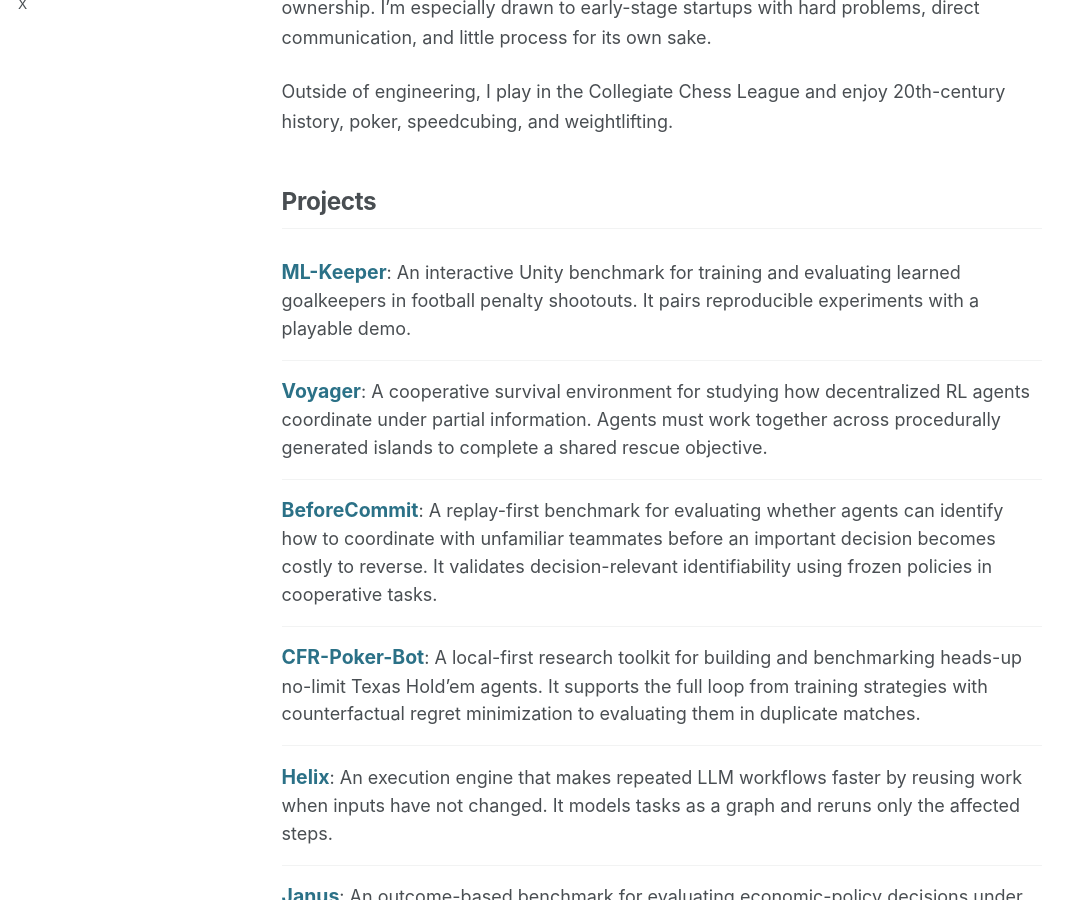
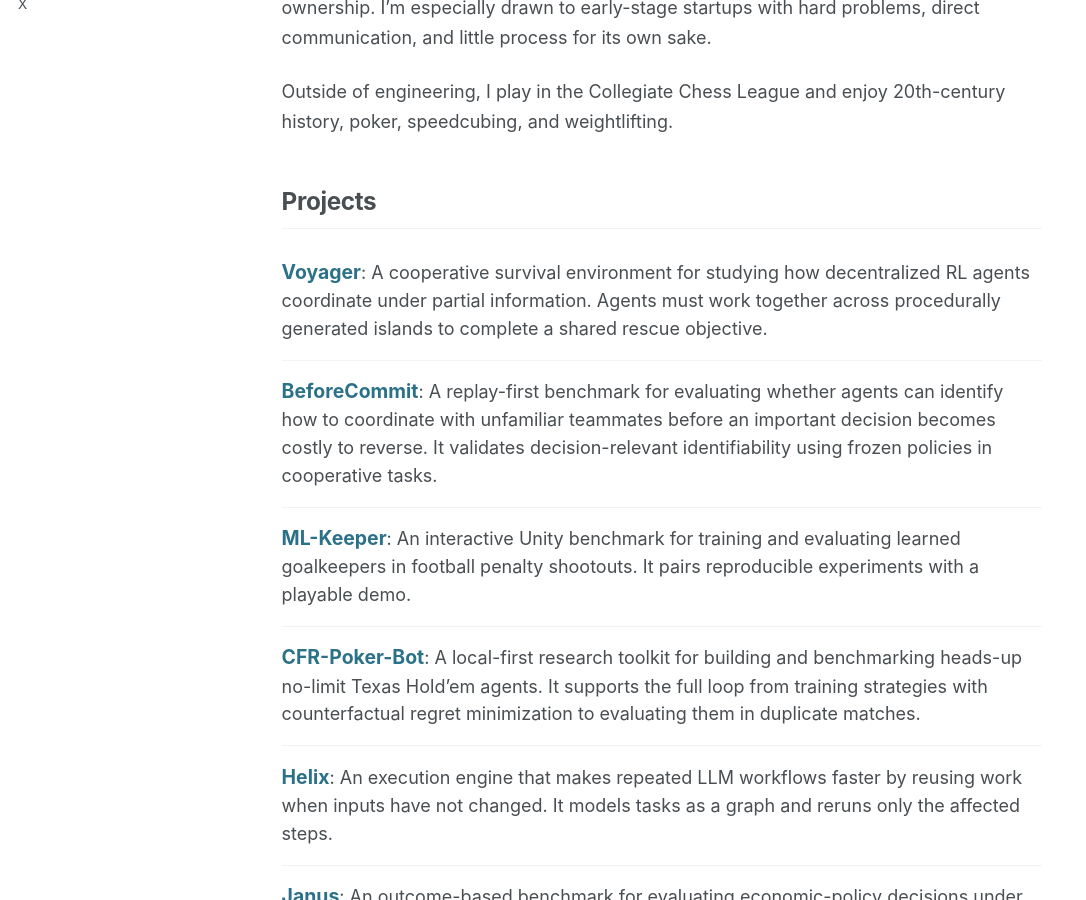
Before and after one commit to fawzmehfil/fawzmehfil.github.io, a Jekyll site: the page built from _pages/about.md, in a window 1280 px wide and 900 px high, scrolled down 452 px. Shown: the whole window, without its empty margins (0-1086 px from the left). Built offline with Jekyll 4.4.1, drawn with Linux system fonts in a browser that asks for light colours; a style sheet for code colours, icons or effects is not loaded.

Commit message:
Reorder portfolio projects

```diff
--- a/_pages/about.md
+++ b/_pages/about.md
@@ -19,15 +19,15 @@ Outside of engineering, I play in the Collegiate Chess League and enjoy 20th-cen
 
 <div class="projects-list">
   <article class="project-item">
-    <p><a class="project-name" href="https://github.com/fawzmehfil/ML-Keeper">ML-Keeper</a>: An interactive Unity benchmark for training and evaluating learned goalkeepers in football penalty shootouts. It pairs reproducible experiments with a playable demo.</p>
-  </article>
-
-  <article class="project-item">
     <p><a class="project-name" href="https://github.com/fawzmehfil/Voyager">Voyager</a>: A cooperative survival environment for studying how decentralized RL agents coordinate under partial information. Agents must work together across procedurally generated islands to complete a shared rescue objective.</p>
   </article>
 
   <article class="project-item">
     <p><a class="project-name" href="https://github.com/fawzmehfil/zsc-identifiability">BeforeCommit</a>: A replay-first benchmark for evaluating whether agents can identify how to coordinate with unfamiliar teammates before an important decision becomes costly to reverse. It validates decision-relevant identifiability using frozen policies in cooperative tasks.</p>
+  </article>
+
+  <article class="project-item">
+    <p><a class="project-name" href="https://github.com/fawzmehfil/ML-Keeper">ML-Keeper</a>: An interactive Unity benchmark for training and evaluating learned goalkeepers in football penalty shootouts. It pairs reproducible experiments with a playable demo.</p>
   </article>
 
   <article class="project-item">
```
